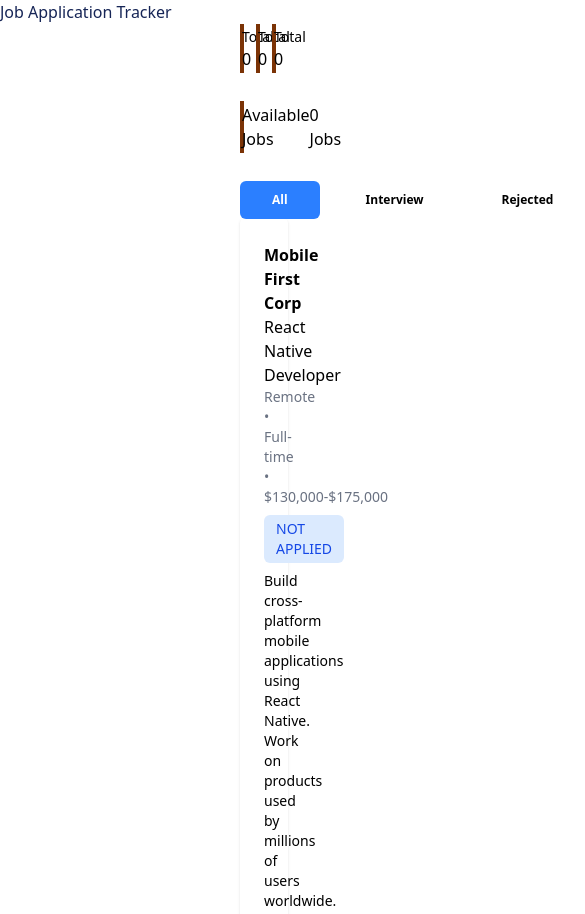
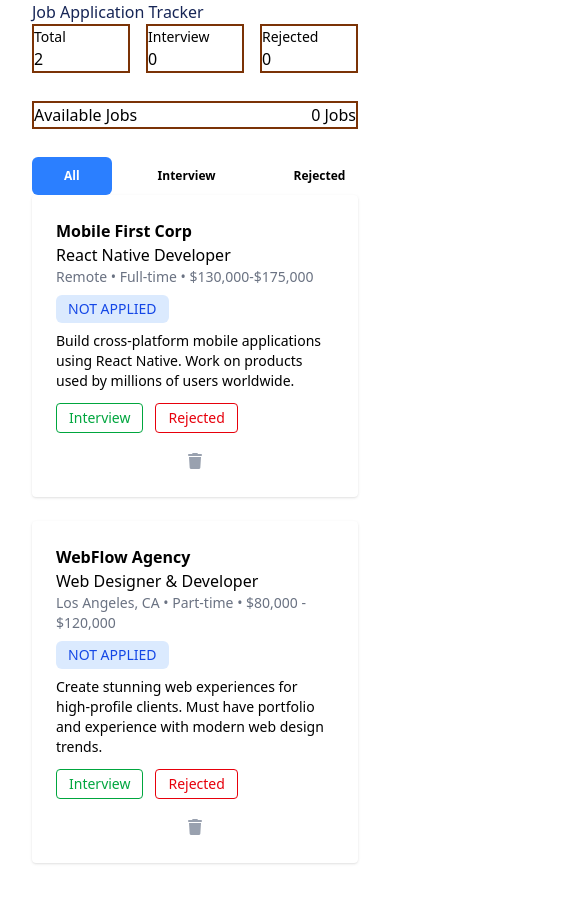
Before and after one commit to arafathelal/web-assignment-4, a plain HTML site: page index.html in a window 390 px wide. Shown: the top 914 px of the page, 585 px wide, since content can reach past the window. After the commit the page ends 887 px from the top, so only its background shows below. Drawn offline with nearby package versions, Linux system fonts and the light colour scheme.

Commit message:
card count and tab functionalities added

```diff
--- a/index.html
+++ b/index.html
@@ -10,29 +10,29 @@
 
 </head>
 
-<body>
+<body class="mx-8 lg:mx-60">
     <h1 class="text-blue-950">Job Application Tracker</h1>
-    <div class="grid grid-cols-3 mx-60 gap-4">
+    <div class="grid grid-cols-3   gap-4">
         <div class="total border-2 border-amber-900">
             <p class="text-[14px]">Total</p>
             <h2 class="total-count">0</h2>
         </div>
         <div class="interview border-2 border-amber-900">
-            <p class="text-[14px]">Total</p>
+            <p class="text-[14px]">Interview</p>
             <h2 class="interview-count">0</h2>
         </div>
         <div class="rejected border-2 border-amber-900">
-            <p class="text-[14px]">Total</p>
+            <p class="text-[14px]">Rejected</p>
             <h2 class="rejected-count">0</h2>
         </div>
     </div>
 
-    <section class="my-7 mx-60 flex justify-between border-2 border-amber-900">
+    <section class="my-7   flex justify-between border-2 border-amber-900">
         <h3>Available Jobs</h3>
         <p><span>0</span> Jobs</p>
     </section>
 
-    <div class="mx-60 flex gap-3.5">
+    <div class="  flex gap-3.5">
         <button type="button" id="all-btn"
             class="bg-blue-500 text-white rounded-md px-[32px] py-[10px] text-[12px] font-semibold text-center cursor-pointer">All</button>
         <button id="int-btn"
@@ -42,7 +42,7 @@
     </div>
 
     <!-- Job Cards -->
-    <div id="jobList" class="space-y-6 mx-60">
+    <div id="jobList" class="space-y-6  ">
 
         <div class="jobCard bg-white p-6 rounded shadow">
             <div class="flex justify-between flex-col md:flex-row gap-4">
--- a/script.js
+++ b/script.js
@@ -0,0 +1,76 @@
+//retrieving elements
+const jobCards = document.querySelectorAll(".jobCard");
+const totalCount = document.querySelector(".total-count");
+const interviewCount = document.querySelector(".interview-count");
+const rejectedCount = document.querySelector(".rejected-count");
+const emptyState = document.getElementById("emptyState");
+
+const allBtn = document.getElementById("all-btn");
+const intBtn = document.getElementById("int-btn");
+const rejBtn = document.getElementById("rej-btn");
+
+let currentTab = "all";
+
+
+//Card counting
+
+function updateCounts() {
+
+    const total = document.querySelectorAll(".jobCard").length;
+    const interview = document.querySelectorAll(".jobCard.interview").length;
+    const rejected = document.querySelectorAll(".jobCard.rejected").length;
+
+    totalCount.innerText = total;
+    interviewCount.innerText = interview;
+    rejectedCount.innerText = rejected;
+}
+
+//tabs (all, interview, rejected)
+
+function showTab(tab) {
+
+    currentTab = tab;
+    let visible = 0;
+
+    const cards = document.querySelectorAll(".jobCard");
+
+    for (let i = 0; i < cards.length; i++) {
+
+        const card = cards[i];
+
+        if (tab === "all") {
+            card.classList.remove("hidden");
+            visible++;
+        }
+        else if (card.classList.contains(tab)) {
+            card.classList.remove("hidden");
+            visible++;
+        }
+        else {
+            card.classList.add("hidden");
+        }
+    }
+
+    if (visible === 0) {
+        emptyState.classList.remove("hidden");
+    } else {
+        emptyState.classList.add("hidden");
+    }
+
+    updateCounts();
+}
+
+allBtn.onclick = function () {
+    showTab("all");
+};
+
+intBtn.onclick = function () {
+    showTab("interview");
+};
+
+rejBtn.onclick = function () {
+    showTab("rejected");
+};
+
+updateCounts();
+showTab("all");
```
